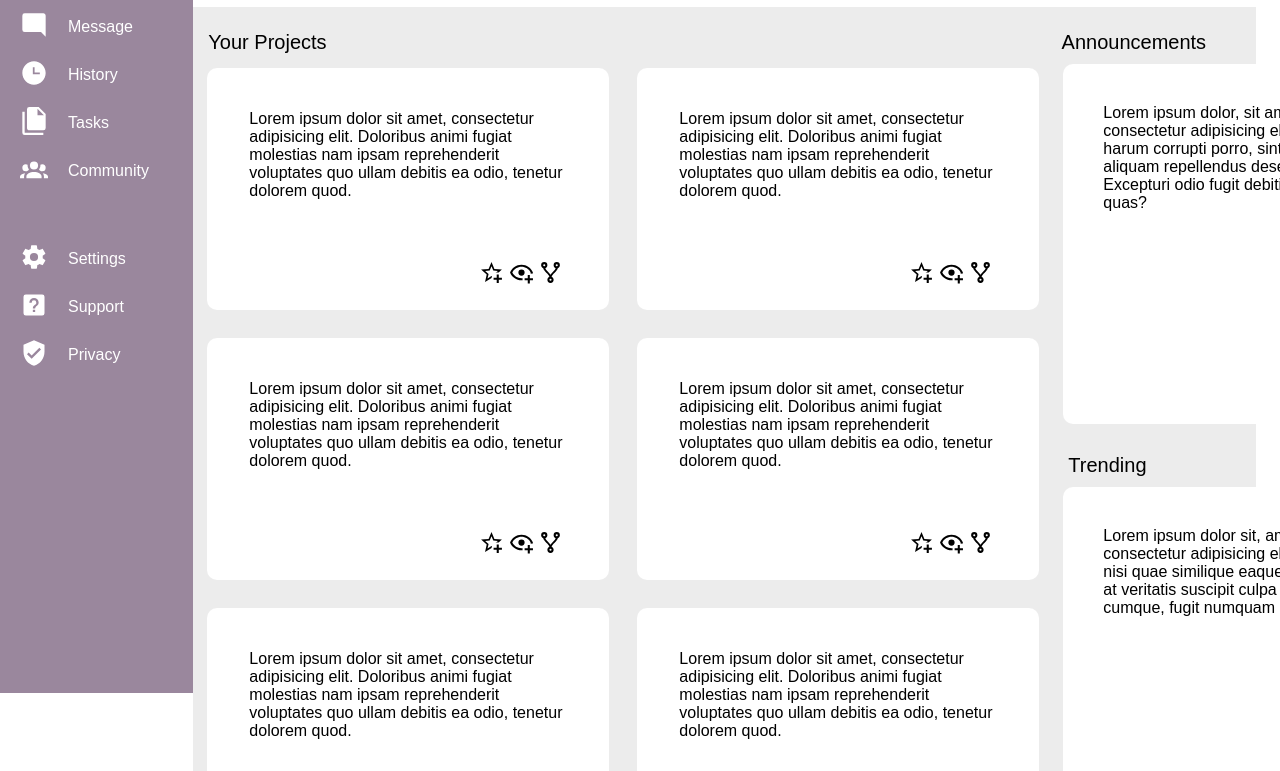
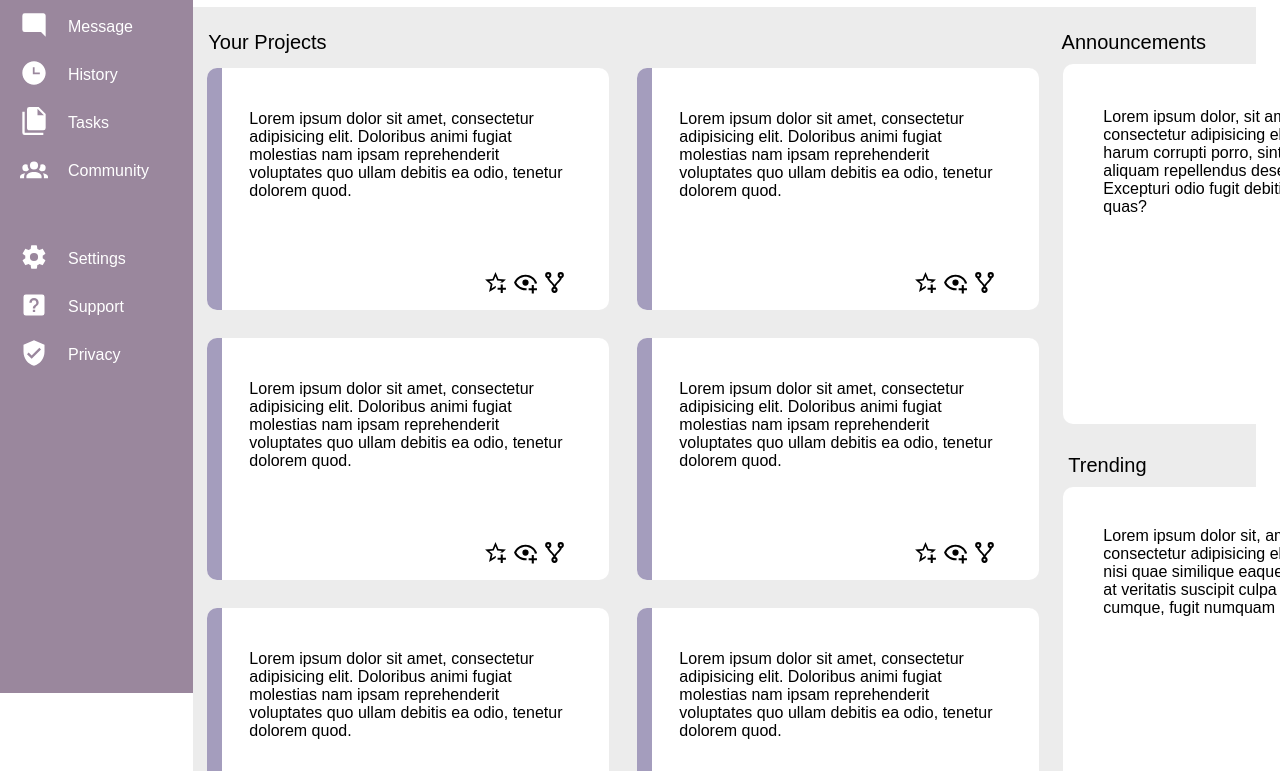
Before and after one commit to shrutiika12/Admin-dashboard, a plain HTML site: page index.html in a window 1280 px wide. Shown: the part 203-974 px from the top of the page. Drawn offline with Linux system fonts and the light colour scheme.

Commit message:
Editing cards

```diff
--- a/index.html
+++ b/index.html
@@ -52,7 +52,7 @@
                 <nav class="profile">
                     <div class="search">
                         <img src="icons/magnify.svg" height="25px">
-                        <input type="text" id="text" placeholder="search">
+                        <input type="text" id="text" placeholder="  search">
                     </div>
                     <div class="search">
                         <img src="icons/bell-ring-outline.svg" height="25px">
@@ -84,6 +84,7 @@
                 </div>
                 <div class="site">
                     <div class="template">
+
                         <div class="card">Lorem ipsum dolor sit amet, consectetur adipisicing elit. Doloribus animi
                             fugiat
                             molestias nam ipsam reprehenderit voluptates quo ullam debitis ea odio, tenetur dolorem
@@ -94,6 +95,7 @@
                                 <img src="icons/source-fork.svg" height="25px">
                             </div>
                         </div>
+
                         <div class="card">Lorem ipsum dolor sit amet, consectetur adipisicing elit. Doloribus animi
                             fugiat
                             molestias nam ipsam reprehenderit voluptates quo ullam debitis ea odio, tenetur dolorem
@@ -147,9 +149,14 @@
                     </div>
                     <div class="">
                         <div class="announcement">
+
                             <div class="update">
-                                Lorem ipsum dolor, sit amet consectetur adipisicing elit. Earum harum corrupti porro,
-                                sint non aliquam repellendus deserunt. Excepturi odio fugit debitis sit quas?
+
+                                <p>
+                                    Lorem ipsum dolor, sit amet consectetur adipisicing elit. Earum harum corrupti
+                                    porro,
+                                    sint non aliquam repellendus deserunt. Excepturi odio fugit debitis sit quas?
+                                </p>
                             </div>
                         </div>
                         <div class="trending">
--- a/style.css
+++ b/style.css
@@ -96,6 +96,10 @@ button {
     grid-template-columns: 430px 430px;
     grid-template-rows: 270px 270px 270px;
 }
+.text{
+    border: 2px solid blue;
+    width: 3px;
+}
 
 .cards {
     height: 60.5vw;
@@ -104,8 +108,8 @@ button {
 }
 
 .image {
-    margin-left: 230px;
-    margin-top: 60px;
+    margin-left: 234px;
+    margin-top: 70px;
 }
 
 .site {
@@ -118,6 +122,18 @@ button {
     background-color: white;
     border-radius: 10px;
     padding: 40px;
+    position: relative;
+}
+.card::before{
+    content:" ";
+    height:242px ;
+    width: 15px;
+    margin-left: -42px;
+    margin-top: -42px;
+    border-radius:10px 0 0 10px ;
+    background-color:#a49dbd;
+    position: absolute;
+
 }
 
 .display {
```
